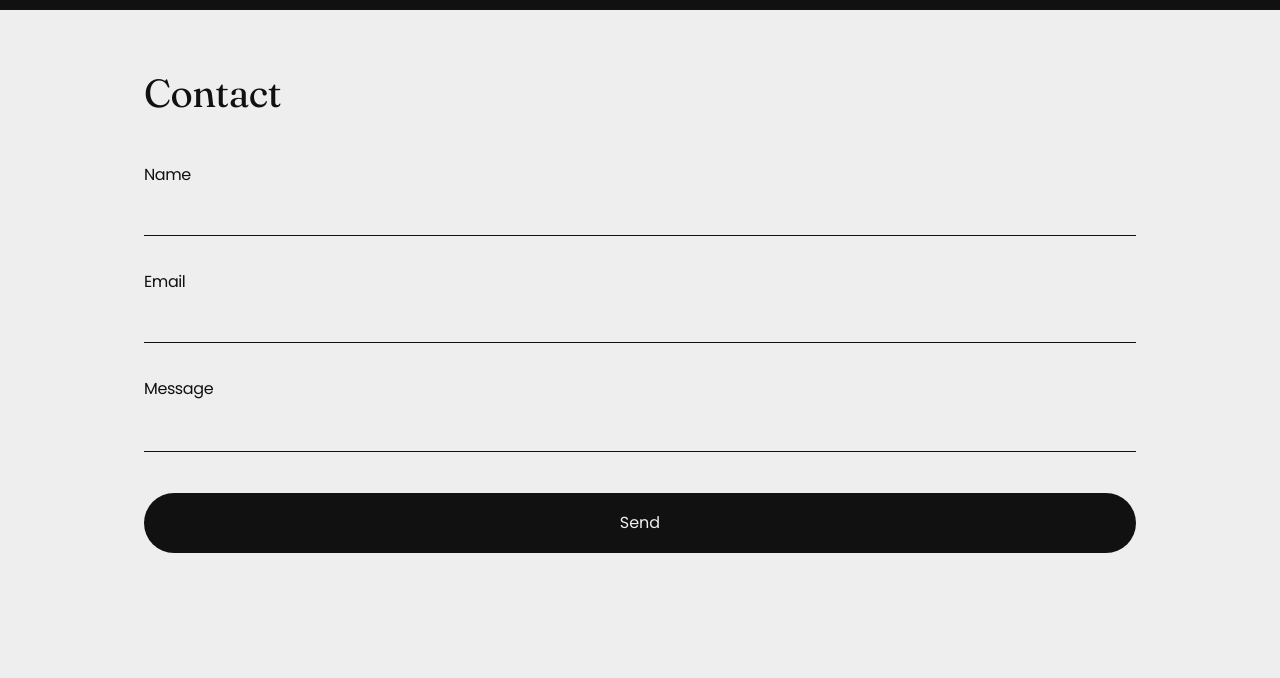
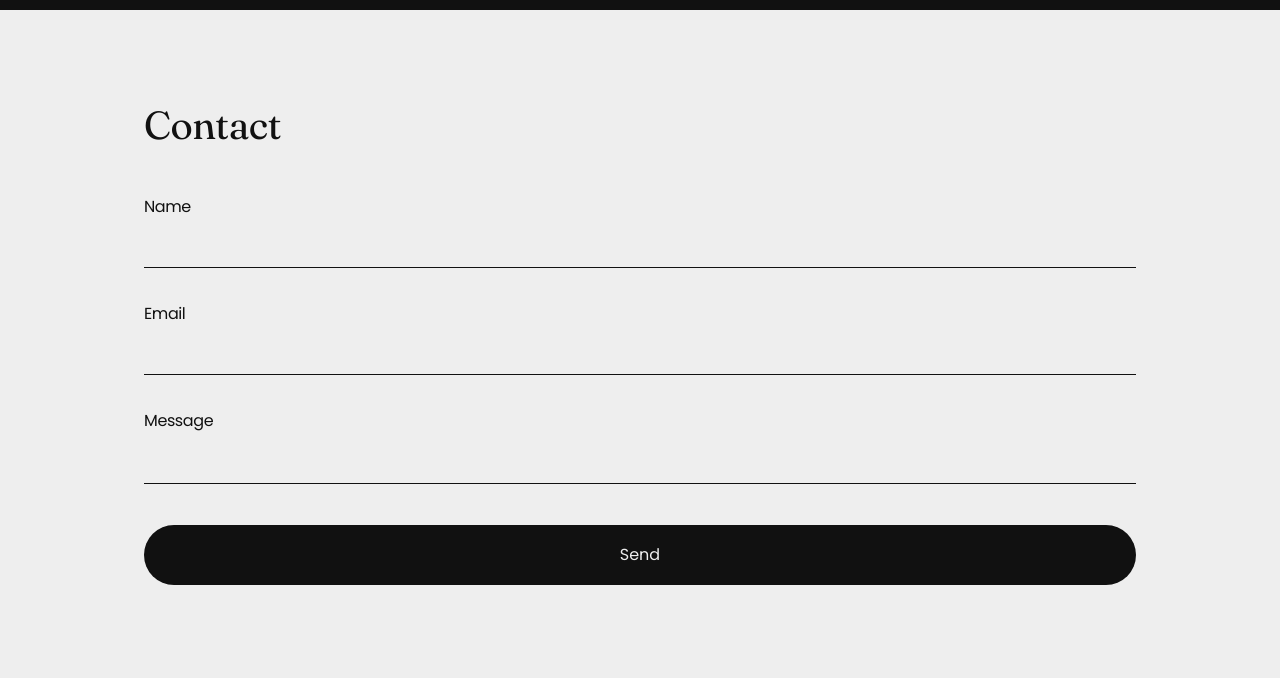
Before and after one commit to fathulfahmy/site, an Astro site: page /contact in a window 1280 px wide. Shown: the part 63-741 px from the top of the page. Built offline with nearby package versions, Linux system fonts and the light colour scheme; Astro itself is replaced by a stand-in of ours; a web font is replaced by a local one.

Commit message:
feat: update layout

```diff
--- a/src/layouts/ProjectLayout.astro
+++ b/src/layouts/ProjectLayout.astro
@@ -36,10 +36,6 @@ const { title, description, endDate, image, link } = Astro.props;
 </BaseLayout>
 
 <style>
-  article {
-    margin: var(--space-2xl) auto;
-  }
-
   img {
     width: 100%;
     object-fit: cover;
--- a/src/pages/contact.astro
+++ b/src/pages/contact.astro
@@ -11,10 +11,6 @@ import ContactForm from "@/components/contact/ContactForm.astro";
 </BaseLayout>
 
 <style>
-  div {
-    margin: var(--space-2xl) auto;
-  }
-
   h2 {
     font-family: var(--font-serif);
   }
--- a/src/pages/index.astro
+++ b/src/pages/index.astro
@@ -18,10 +18,6 @@ import Experiences from "@/components/home/Experiences.astro";
 </BaseLayout>
 
 <style>
-  div {
-    margin: var(--space-2xl) auto;
-  }
-
   section {
     margin-bottom: var(--space-2xl);
   }
--- a/src/pages/projects/index.astro
+++ b/src/pages/projects/index.astro
@@ -8,9 +8,3 @@ import Projects from "@/components/projects/Projects.astro";
     <Projects />
   </div>
 </BaseLayout>
-
-<style>
-  div {
-    margin: var(--space-2xl) auto;
-  }
-</style>
--- a/src/styles/base.css
+++ b/src/styles/base.css
@@ -151,7 +151,7 @@ button:disabled {
 
 .u-container {
   max-width: var(--grid-max-width);
-  padding-inline: var(--grid-gutter);
+  padding: var(--space-3xl) var(--grid-gutter);
   margin-inline: auto;
 }
 
```
